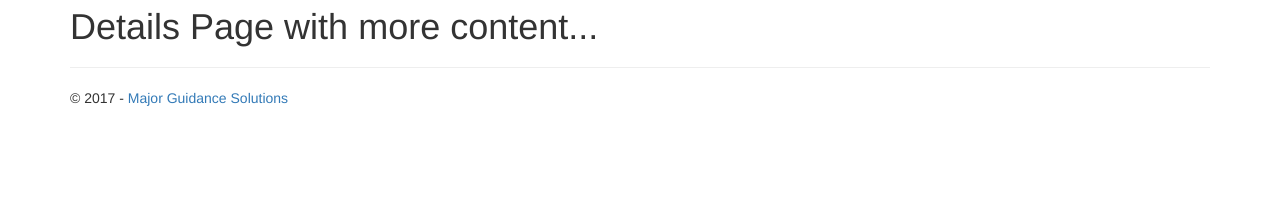
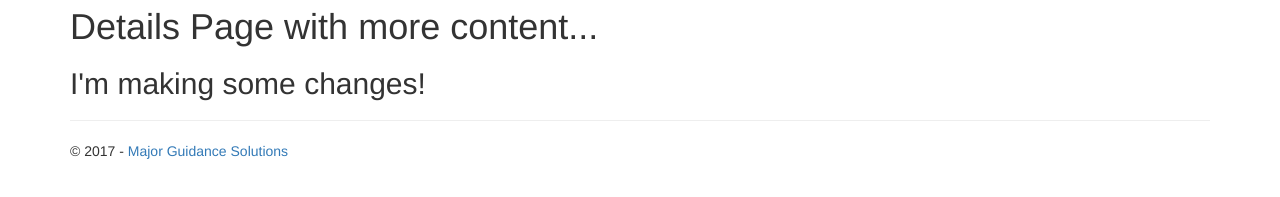
Before and after one commit to majorguidancesolutions/defaultweb_activity, a plain HTML site: page details.html in a window 1280 px wide. Shown: the part 53-250 px from the top of the page. Drawn offline with nearby package versions, Linux system fonts and the light colour scheme.

Commit message:
changes to details

```diff
--- a/details.html
+++ b/details.html
@@ -44,6 +44,7 @@
 
             <h1> Details Page with more content... </h1>
 
+            <h2> I'm making some changes! </h2>
             <hr />
             <footer>
                 <p>&copy; 2017 - <a href="http://www.majorguidancesolutions.com">Major Guidance Solutions</a></p>
```
